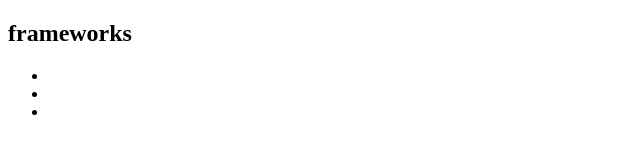
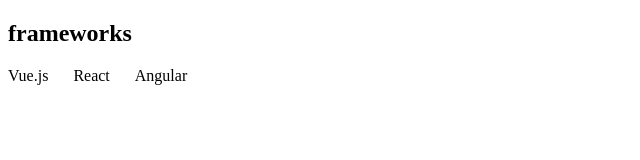
Before and after one commit to AlexanderKukharskyi/git-lesson, a plain HTML site: page index.html in a window 1280 px wide. Shown: the whole page, without its empty margins (0-640 px from the left). Drawn offline with Linux system fonts and the light colour scheme.

Commit message:
Added basic CSS file. Also added new classes to HTML file

```diff
--- /dev/null
+++ b/css/main.css
@@ -0,0 +1,13 @@
+.title {
+  font-weight: 100;
+}
+.list {
+  list-style: none;
+  margin: 0;
+  padding: 0;
+
+  display: flex;
+}
+.list li:not(:first-child) {
+  margin-left: 25px;
+}
--- a/index.html
+++ b/index.html
@@ -3,19 +3,17 @@
   <head>
     <meta charset="UTF-8" />
     <meta name="viewport" content="width=device-width, initial-scale=1.0" />
+    <link rel="stylesheet" href="./css/main.css" />
     <title>Document</title>
   </head>
   <body>
-<section>
-  <h1>
-    frameworks
-  </h1>
-  <ul>
-    <li><Vue.js></li>
-    <li><React></li>
-    <li><Angular></li>
-  </ul>
-</section>
-
+    <section>
+      <h1>frameworks</h1>
+      <ul class="list">
+        <li>Vue.js</li>
+        <li>React</li>
+        <li>Angular</li>
+      </ul>
+    </section>
   </body>
 </html>
```
